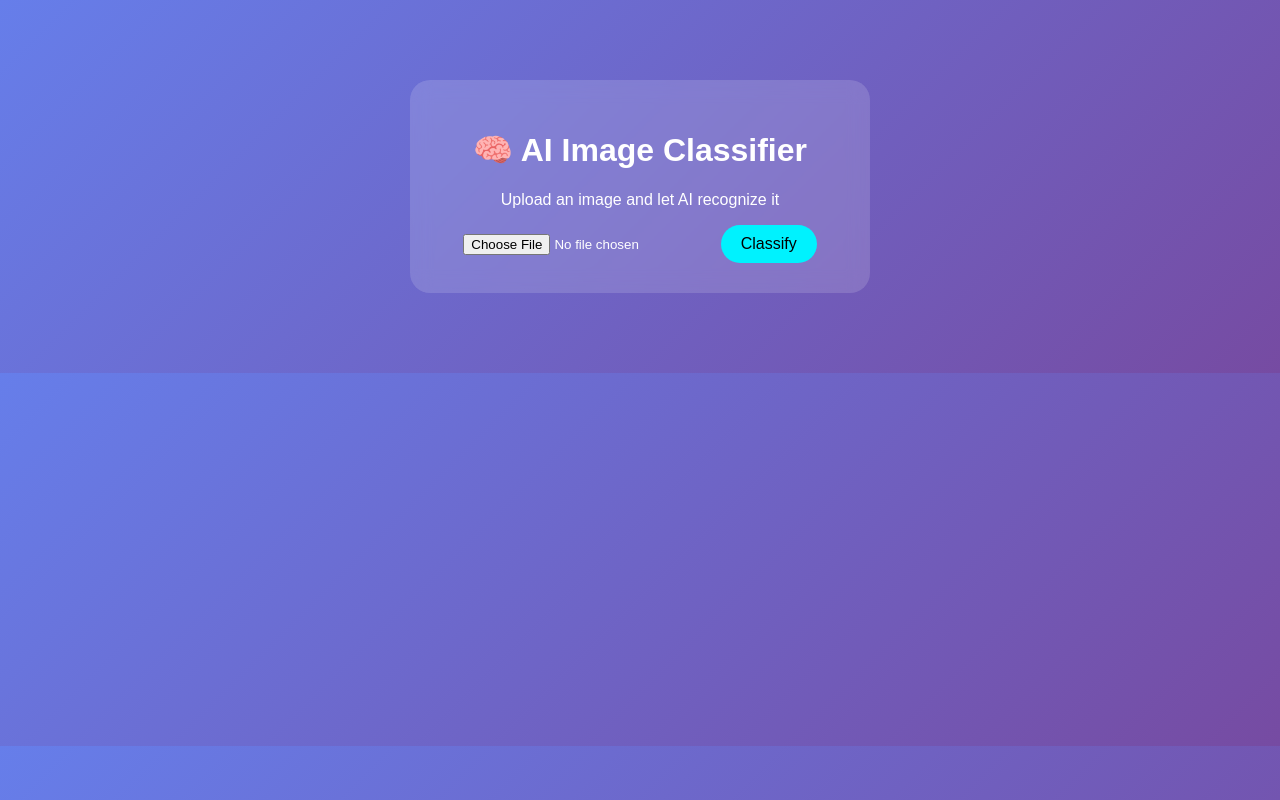
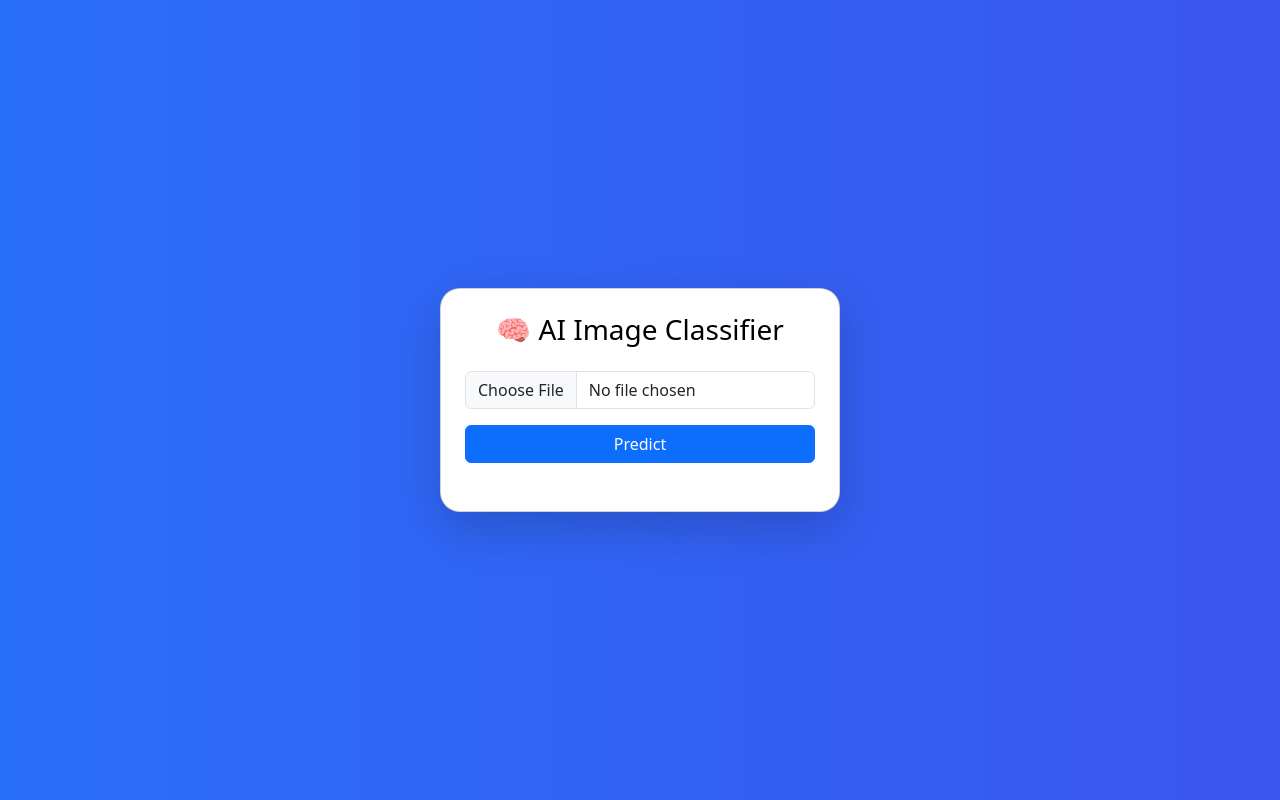
Before and after one commit to Mohamed2821/Image_classification-project, a Flask app: page / in a window 1280 px wide. Run offline with Flask 3, Linux system fonts and the light colour scheme.

Commit message:
Update index.html

```diff
--- a/templates/index.html
+++ b/templates/index.html
@@ -1,23 +1,65 @@
 <!DOCTYPE html>
 <html lang="en">
 <head>
-    <meta charset="UTF-8">
-    <title>AI Image Classification</title>
-    <link rel="stylesheet" href="/static/style.css">
+<meta charset="UTF-8">
+<title>AI Image Classifier</title>
+<link href="https://cdn.jsdelivr.net/npm/bootstrap@5.3.2/dist/css/bootstrap.min.css" rel="stylesheet">
+
+<style>
+body {
+    background: linear-gradient(270deg, #6a11cb, #2575fc);
+    background-size: 400% 400%;
+    animation: bg 8s ease infinite;
+    min-height: 100vh;
+    color: white;
+}
+@keyframes bg {
+    0%{background-position:0%}
+    50%{background-position:100%}
+    100%{background-position:0%}
+}
+.card {
+    border-radius: 20px;
+}
+#loader {
+    display: none;
+}
+</style>
 </head>
-<body>
 
-<div class="container">
-    <h1>🧠 AI Image Classifier</h1>
-    <p>Upload an image and let AI recognize it</p>
+<body class="d-flex align-items-center justify-content-center">
+<div class="card p-4 shadow-lg text-center" style="width:400px;color:black;">
+    <h3>🧠 AI Image Classifier</h3>
+    <input type="file" id="image" class="form-control mt-3">
+    <button class="btn btn-primary mt-3" onclick="predict()">Predict</button>
 
-    <input type="file" id="imageInput">
-    <button onclick="uploadImage()">Classify</button>
-
-    <div class="loader" id="loader"></div>
-    <div id="result"></div>
+    <div id="loader" class="spinner-border text-primary mt-3"></div>
+    <h5 id="result" class="mt-3"></h5>
 </div>
 
-<script src="/static/animation.js"></script>
+<script>
+function predict() {
+    const file = document.getElementById("image").files[0];
+    if (!file) return alert("Upload an image");
+
+    const formData = new FormData();
+    formData.append("image", file);
+
+    document.getElementById("loader").style.display = "inline-block";
+    document.getElementById("result").innerText = "";
+
+    fetch("/predict", { method: "POST", body: formData })
+        .then(res => res.json())
+        .then(data => {
+            document.getElementById("loader").style.display = "none";
+            if (data.error) {
+                document.getElementById("result").innerText = data.error;
+            } else {
+                document.getElementById("result").innerText =
+                    `Prediction: ${data.label} (${data.confidence})`;
+            }
+        });
+}
+</script>
 </body>
 </html>
```
